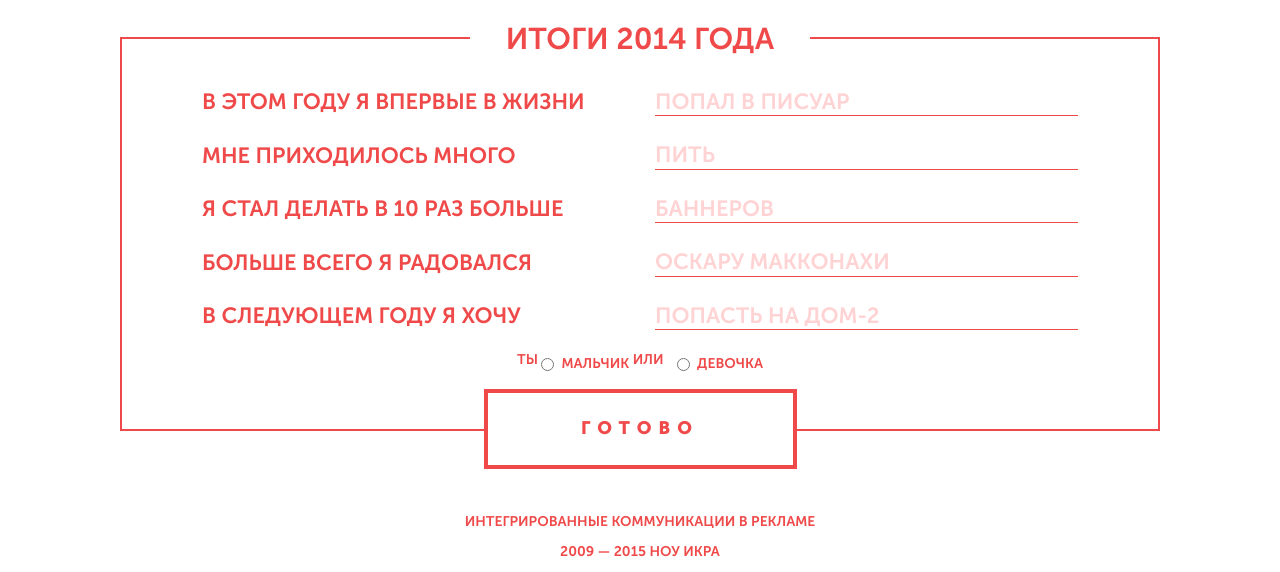
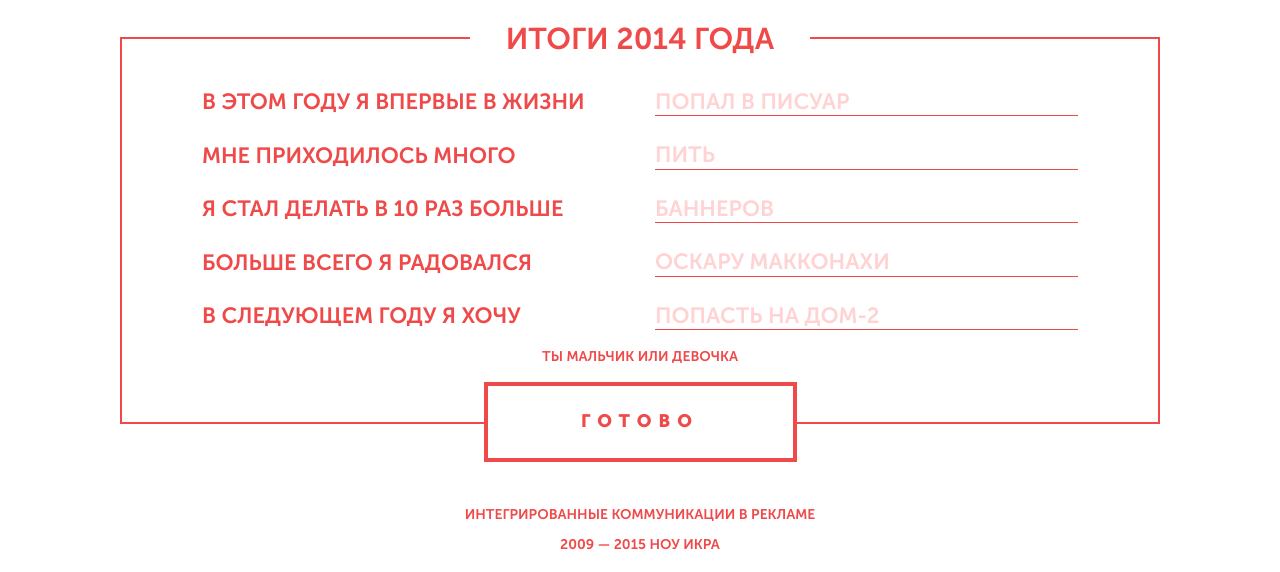
Before and after one commit to 8stein/ikra_promo, a PHP site: page / in a window 1280 px wide. Shown: the part 444-1016 px from the top of the page. After the commit the page ends 994 px from the top, so only its background shows below. Run offline with PHP 8.4, Linux system fonts and the light colour scheme; some libraries are stand-ins or nearby versions.

Commit message:
Радиоселект

```diff
--- a/css/ikra.css
+++ b/css/ikra.css
@@ -104,11 +104,21 @@ body {
 .red {
 	color: #EF4949;
 }
-
-.radio-inline input[type=radio]:checked+label{
-    border: black solid 2px;
-	text-decoration: underline;
+.radio-inline {
+	position: relative;
+	padding: 0 !important;
+	margin: 0 !important;
 }
-label.radio-inline:active, label.radio-inline:enabled {
-	text-decoration: underline;
+.radio-inline input {
+	position: absolute;
+	opacity: 0;
+	padding: 0 !important;
+	margin: 0 !important;
 }
+.radio-inline input:checked + span {
+    border-bottom: 2px dashed;
+}
+.radio-inline-wrapper > * {
+	display: inline-block;
+	vertical-align: middle;
+}
--- a/index.html
+++ b/index.html
@@ -70,13 +70,19 @@
       <input type="text" class="form-control" id="next" placeholder="Попасть на Дом-2">
   </div>
 </div>
-  <div class="form-group">
-    Ты
+  <div class="form-group radio-inline-wrapper">
+    <span>Ты</span>
 
-  <label class="radio-inline"><input type="radio" name="inlineRadioOptions" id="inlineRadio1" value="option1"><span>Мальчик</span></label>
- или
+  <label class="radio-inline">
+    <input type="radio" name="inlineRadioOptions" id="inlineRadio1" value="option1">
+    <span>Мальчик</span>
+  </label>
+ <span>или</span>
 
-  <label class="radio-inline"><span><input type="radio" name="inlineRadioOptions" id="inlineRadio2" value="option2">Девочка</span></label>
+  <label class="radio-inline">
+    <input type="radio" name="inlineRadioOptions" id="inlineRadio2" value="option2">
+    <span>Девочка</span>
+  </label>
 
   </div>
 
```
